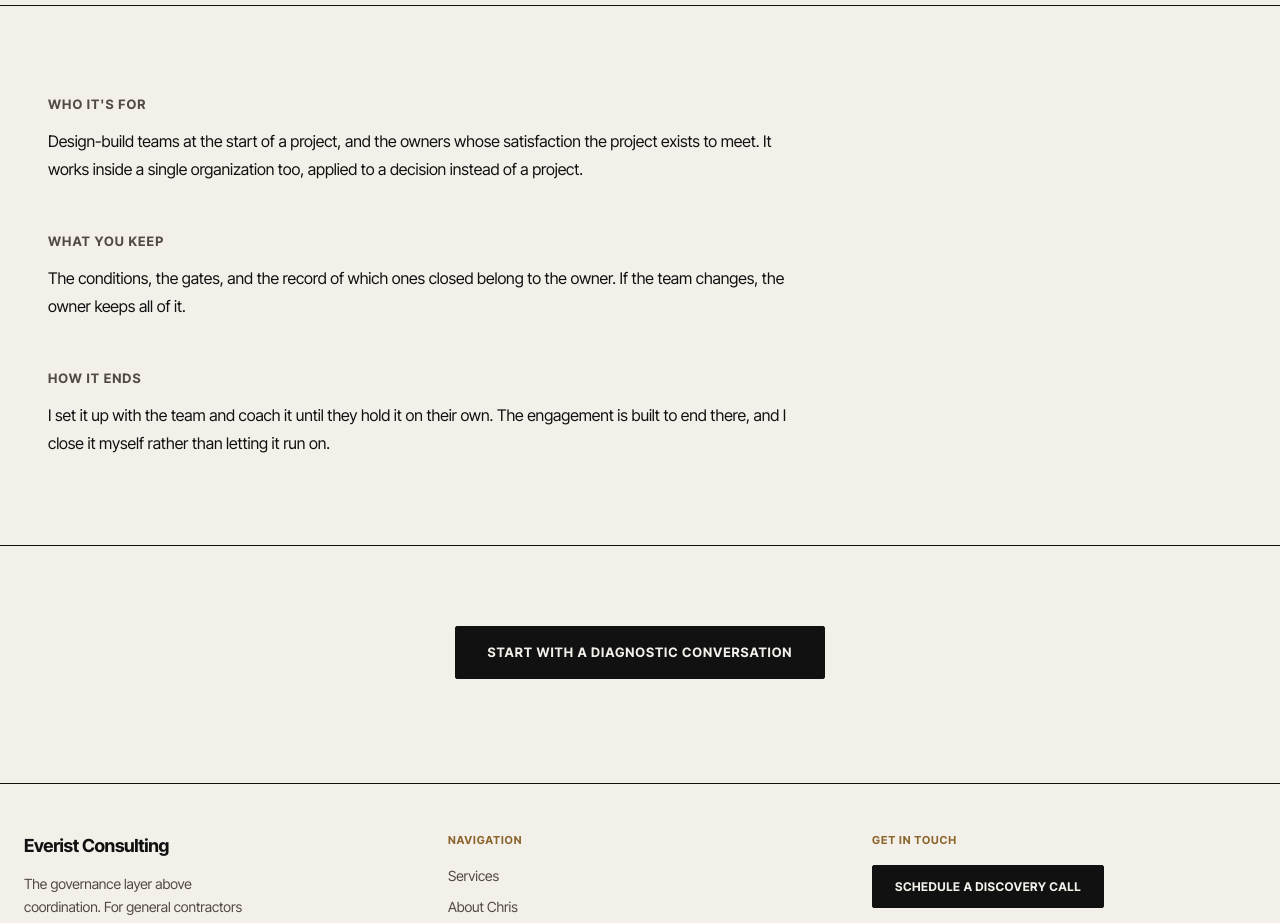
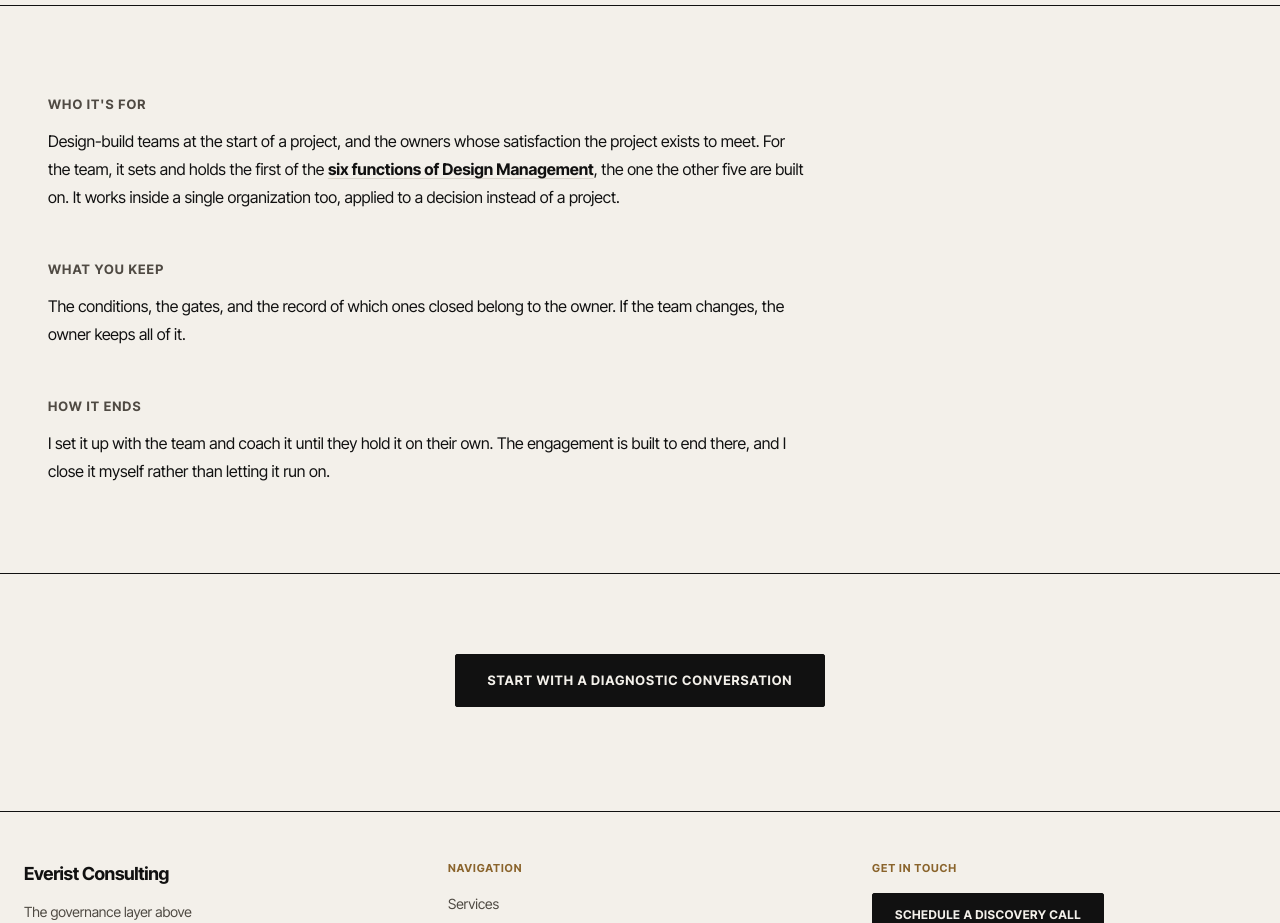
Before and after one commit to ceverist-byte/everist-consulting, a Next.js app: page /keelhold in a window 1280 px wide. Shown: the part 880-1803 px from the top of the page. Built offline with nearby package versions, Linux system fonts and the light colour scheme.

Commit message:
Link Keelhold to the six Design Management functions
Co-Authored-By: Claude Sonnet 5 <noreply@anthropic.com>

```diff
--- a/app/keelhold/page.tsx
+++ b/app/keelhold/page.tsx
@@ -1,3 +1,4 @@
+import Link from "next/link";
 import PageShell from "@/components/layout/PageShell";
 import KeelholdMark from "@/components/KeelholdMark";
 import { pageMetadata } from "@/lib/metadata";
@@ -12,7 +13,27 @@ export const metadata = pageMetadata({
 const sections = [
   {
     heading: "Who it's for",
-    body: "Design-build teams at the start of a project, and the owners whose satisfaction the project exists to meet. It works inside a single organization too, applied to a decision instead of a project.",
+    body: (
+      <>
+        Design-build teams at the start of a project, and the owners whose
+        satisfaction the project exists to meet. For the team, it sets and
+        holds the first of the{" "}
+        <Link
+          href="/design-management"
+          style={{
+            color: "var(--text-primary)",
+            fontWeight: 700,
+            textDecoration: "underline",
+            textDecorationColor: "var(--rule)",
+            textUnderlineOffset: "3px",
+          }}
+        >
+          six functions of Design Management
+        </Link>
+        , the one the other five are built on. It works inside a single
+        organization too, applied to a decision instead of a project.
+      </>
+    ),
   },
   {
     heading: "What you keep",
```
